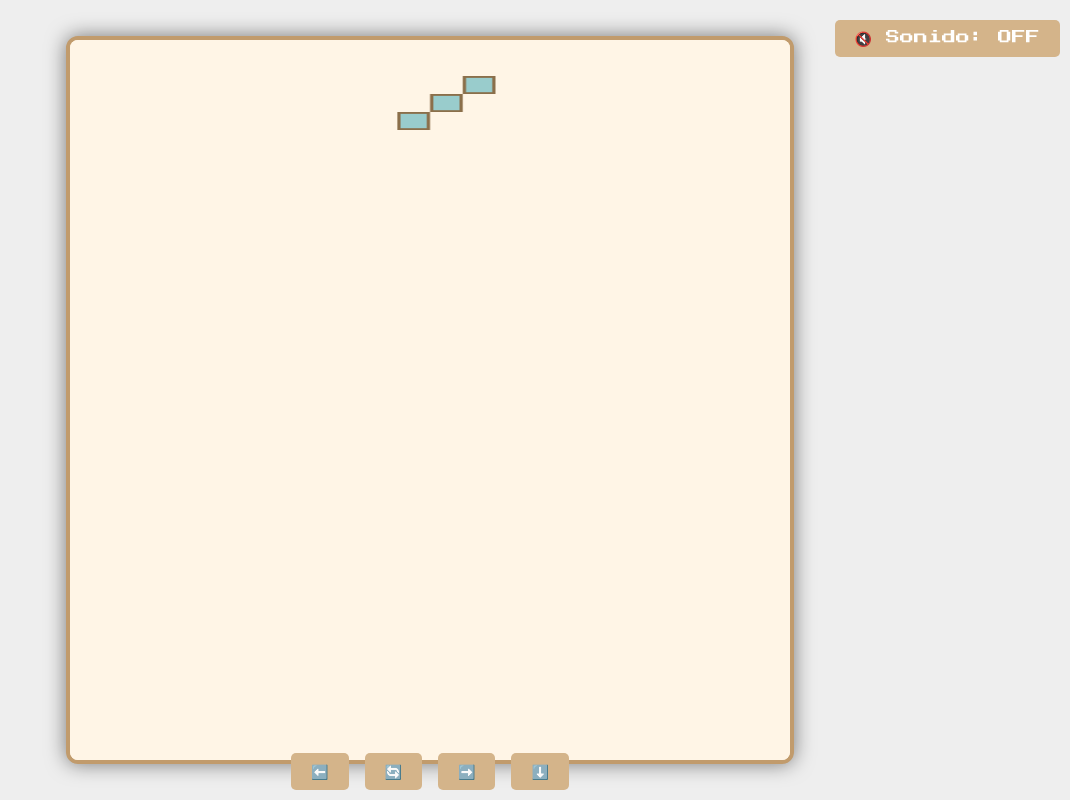
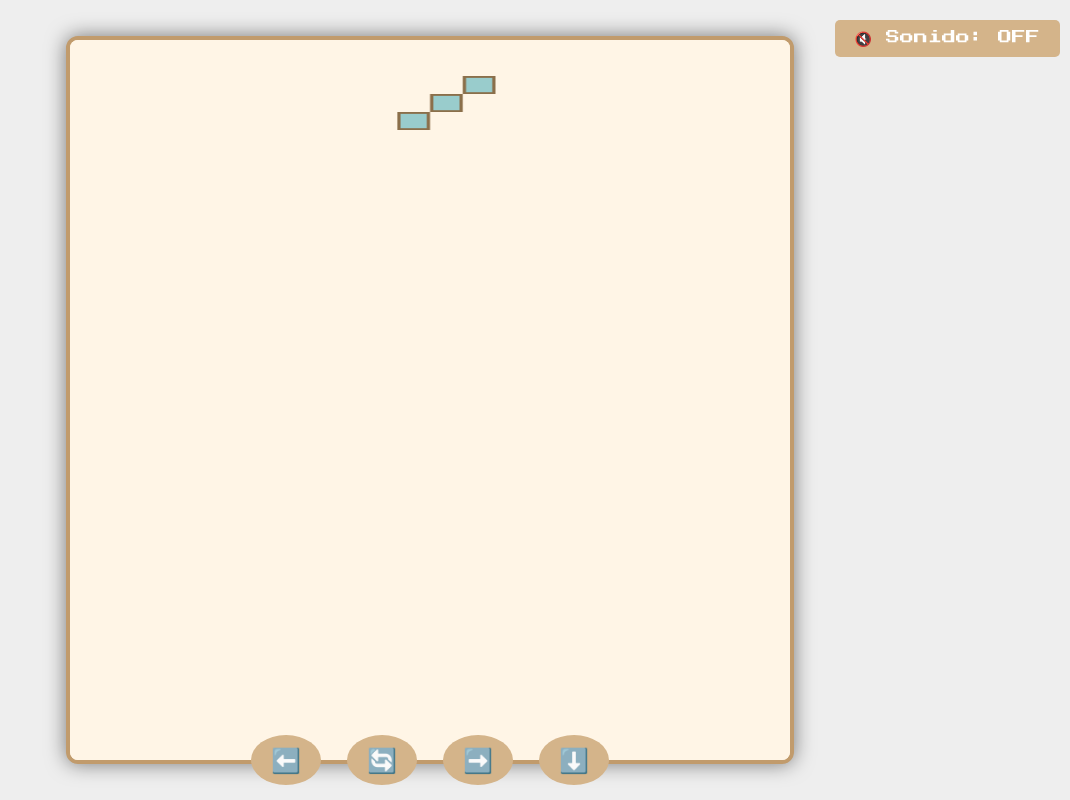
Before and after one commit to Floracuatica/fallingblocks, a plain HTML site: page index.html in a window 1280 px wide. Both pictures are taken after a click on the button "Iniciar Juego". Shown: the whole page, without its empty margins (210-1280 px from the left). Drawn offline with Linux system fonts and the light colour scheme.

Commit message:
Update style.css
cuter buttons

```diff
--- a/style.css
+++ b/style.css
@@ -60,3 +60,10 @@ button:hover {
     transform: scale(1.2);
     margin-right: 5px;
 }
+
+#mobileControls button {
+    font-size: 24px;
+    padding: 10px 20px;
+    margin: 5px;
+    border-radius: 50%;
+}
```
